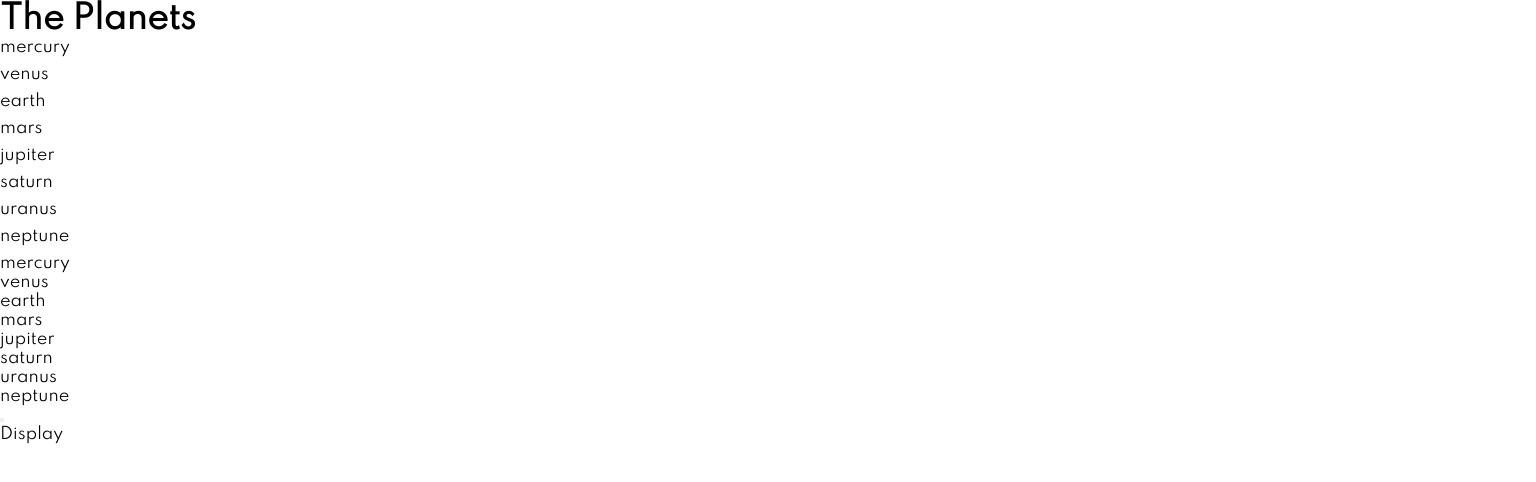
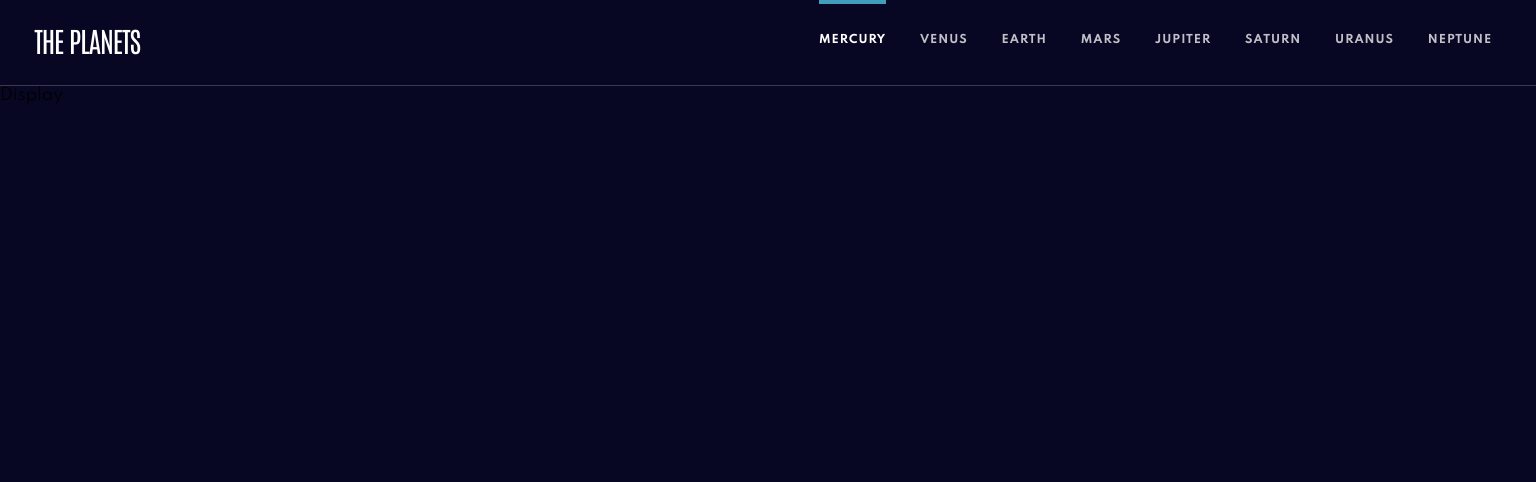
Before and after one commit to jake4369/planet-facts-site, a React (Vite) app: page / in a window 1536 px wide. Shown: the top 482 px of the page. Built offline with nearby package versions, Linux system fonts and the light colour scheme.

Commit message:
Style Header and NavBar

```diff
--- a/src/index.css
+++ b/src/index.css
@@ -31,4 +31,191 @@ html {
 
 body {
   font-family: "Spartan", Arial, Helvetica, sans-serif;
+  background-color: #070724;
+  min-height: 100vh;
 }
+
+/* ====================
+ HEADER
+ ==================== */
+.header {
+  display: flex;
+  align-items: center;
+  justify-content: space-between;
+  padding: 1rem 6.4%;
+  position: relative;
+  border-bottom: 0.0625rem solid rgba(255, 255, 255, 0.2);
+}
+
+.header h1 {
+  color: #fff;
+  font-family: "Antonio", Arial, Helvetica, sans-serif;
+  font-size: 1.75rem;
+  font-style: normal;
+  font-weight: 400;
+  line-height: normal;
+  letter-spacing: -1.05px;
+  text-transform: uppercase;
+}
+
+.menu-btn {
+  display: block;
+  width: 24px;
+  height: 17px;
+  border: none;
+  outline: none;
+  background-color: transparent;
+  background-image: url("./assets/icon-hamburger.svg");
+}
+
+/* ====================
+ NAV BAR
+ ==================== */
+
+.navbar {
+  padding: 1.5rem 6.4%;
+  position: absolute;
+  top: 100%;
+  left: 0;
+  right: 0;
+  height: 100%;
+  min-height: 100vh;
+}
+
+ul.navbar__desktop-menu {
+  display: none;
+}
+
+.mobile-list-item {
+  display: flex;
+  align-items: center;
+  color: #fff;
+  font-family: "Spartan Bold";
+  font-size: 0.9375rem;
+  font-weight: 700;
+  line-height: 1.5625rem;
+  letter-spacing: 1.364px;
+  text-transform: uppercase;
+  padding: 1.25rem 0;
+  border-bottom: 0.0625rem solid rgba(255, 255, 255, 0.1);
+}
+
+.mobile-list-item__icon {
+  width: 20px;
+  height: 20px;
+  border-radius: 100%;
+  margin-right: 1.5625rem;
+}
+
+.chevron-icon {
+  margin-left: auto;
+}
+
+/* ============================================================
+ MEDIA QUERIES
+ ============================================================ */
+/* ===== TABLET ===== */
+@media (min-width: 48rem) {
+  /* ====================
+  HEADER
+  ==================== */
+  .header {
+    flex-direction: column;
+    padding: 2rem 6.77083333333% 1.6875rem;
+    position: unset;
+  }
+
+  .header h1 {
+    margin-bottom: 2.4375rem;
+  }
+
+  .menu-btn {
+    display: none;
+  }
+
+  /* ====================
+  NAV BAR
+  ==================== */
+  .navbar {
+    padding: 0;
+    position: unset;
+    top: unset;
+    left: unset;
+    right: unset;
+    height: unset;
+    min-height: unset;
+    width: 100%;
+  }
+
+  ul.navbar__mobile-menu {
+    display: none;
+  }
+
+  ul.navbar__desktop-menu {
+    display: flex;
+    align-items: center;
+    justify-content: space-between;
+  }
+
+  .desktop-list-item {
+    color: #c0c1c8;
+    font-family: "Spartan Bold", Arial, Helvetica, sans-serif;
+    font-weight: 700;
+    font-size: 0.6875rem;
+    line-height: 1.5625rem; /* 227.273% */
+    letter-spacing: 1px;
+    text-transform: uppercase;
+  }
+
+  .desktop-list-item.active {
+    color: #fff;
+  }
+}
+
+/* ===== DESKTOP ===== */
+@media (min-width: 90rem) {
+  /* ====================
+  HEADER
+  ==================== */
+  .header {
+    flex-direction: row;
+    padding: 1.375rem 2.84722222222% 1.6875rem 2.22222222222%;
+    position: unset;
+  }
+
+  .header h1 {
+    margin-bottom: 0;
+  }
+
+  /* ====================
+  NAV BAR
+  ==================== */
+  .navbar {
+    width: 46.1805555556%;
+    min-width: 41.5625rem;
+  }
+
+  .desktop-list-item {
+    font-family: "Spartan Bold", Arial, Helvetica, sans-serif;
+    font-weight: 700;
+    font-size: 0.6875rem;
+    line-height: 1.5625rem;
+    letter-spacing: 1px;
+    text-transform: uppercase;
+    cursor: pointer;
+    transition: all 0.3s ease-in-out;
+    position: relative;
+  }
+
+  .desktop-list-item:hover {
+    color: #fff;
+  }
+
+  .desktop-list-item.active::before {
+    position: absolute;
+    content: "";
+    width: 100%;
+    height: 4px;
+    top: -28px;
+  }
+}
```
